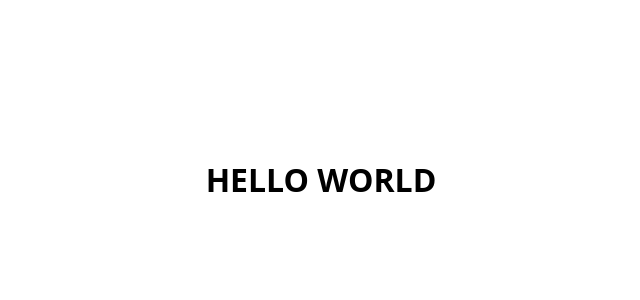
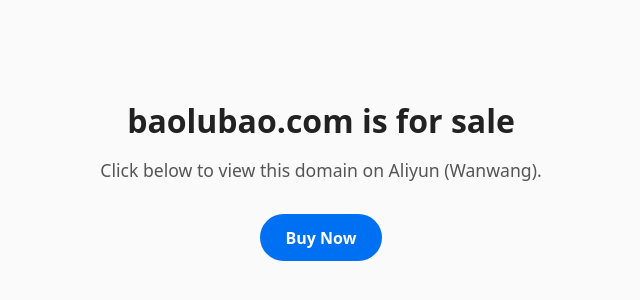
Before and after one commit to Leochan1218/Leochan1218.github.io, a plain HTML site: page index.html in a window 1280 px wide. Shown: the part 220-520 px from the top of the page, without its empty margins (319-959 px from the left). Drawn offline with Linux system fonts and the light colour scheme.

Commit message:
index.html

```diff
--- a/index.html
+++ b/index.html
@@ -2,10 +2,29 @@
 <html lang="en">
   <meta charset="utf-8" />
   <meta name="viewport" content="width=device-width,initial-scale=1" />
-  <title>HELLO WORLD</title>
+  <title>baolubao.com for Sale</title>
   <style>
-    html,body{height:100%;margin:0}
-    body{display:flex;align-items:center;justify-content:center;font:700 32px/1.2 system-ui,Arial,sans-serif}
+    html,body{height:100%;margin:0;font-family:system-ui,Arial,sans-serif}
+    body{display:flex;flex-direction:column;align-items:center;justify-content:center;text-align:center;background:#fafafa;color:#222}
+    h1{font-size:2rem;margin:0 0 1rem;font-weight:700}
+    p{margin:0 0 2rem;font-size:1.1rem;color:#555}
+    a.button{
+      display:inline-block;
+      padding:0.8rem 1.6rem;
+      background:#0070f3;
+      color:#fff;
+      border-radius:999px;
+      text-decoration:none;
+      font-weight:600;
+      transition:background 0.3s ease;
+    }
+    a.button:hover{background:#0059c1}
   </style>
-  <body>HELLO WORLD</body>
+  <body>
+    <h1>baolubao.com is for sale</h1>
+    <p>Click below to view this domain on Aliyun (Wanwang).</p>
+    <a class="button" href="https://wanwang.aliyun.com/domain/searchresult/?domainCartTradeParams=dr_29379033_1755588679765&spm=5176.29379033.J_fUNSUVBzhRP-3yTOu3xXF.domain-just-search&keyword=baolubao&suffix=.com" target="_blank">
+      Buy Now
+    </a>
+  </body>
 </html>
```
